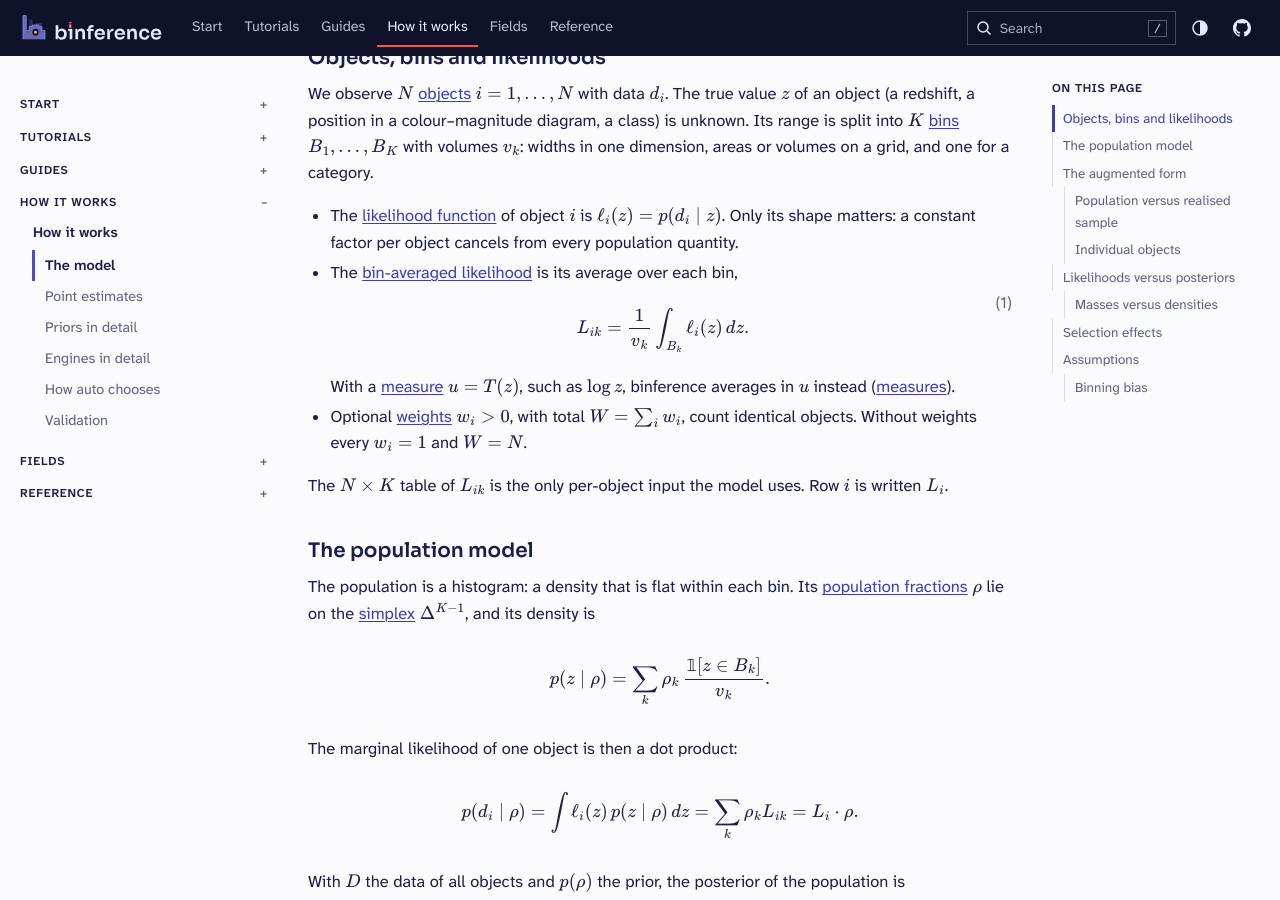
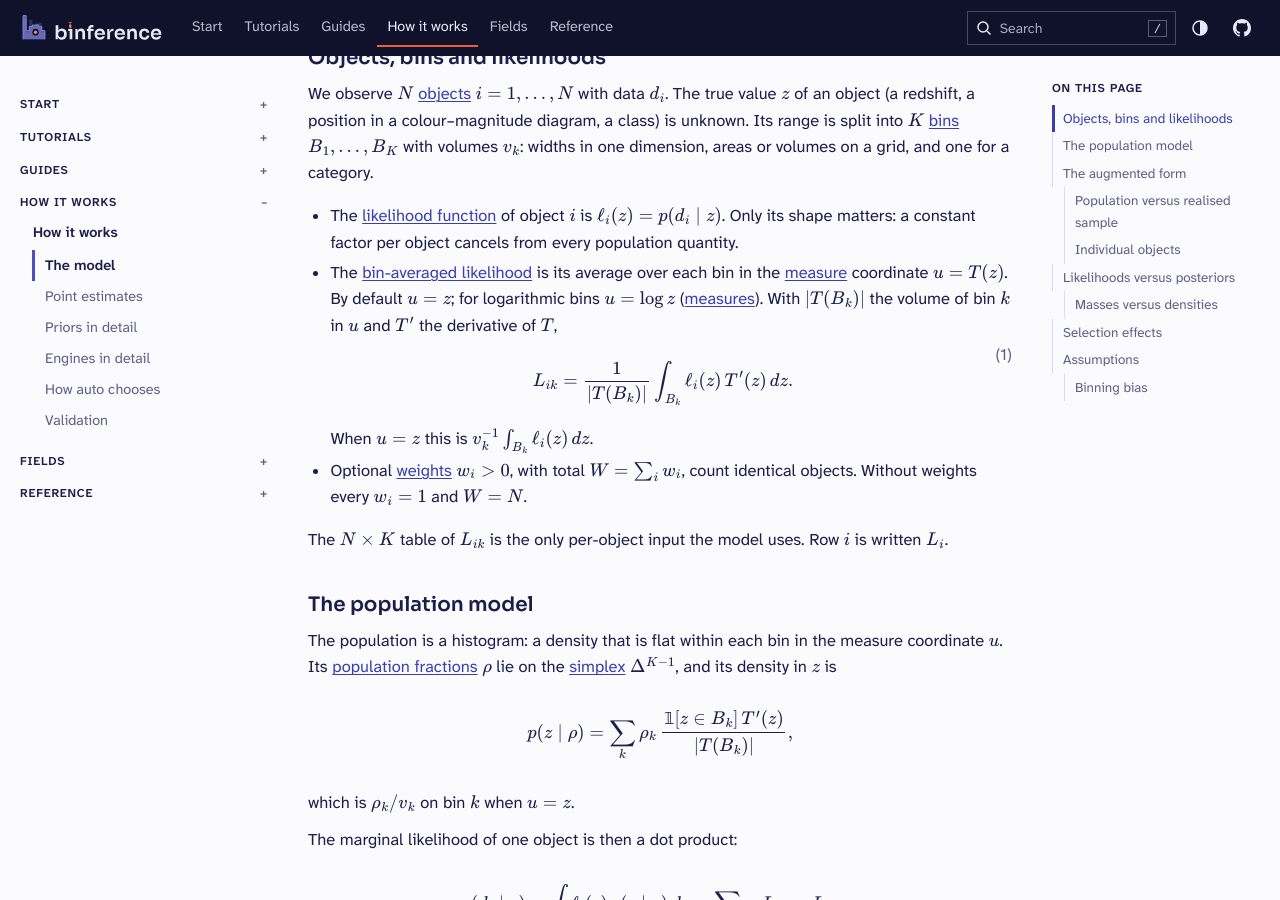
Before and after one commit to joshspeagle/binference, a Sphinx documentation site: the page built from docs/how-it-works/model.md, in a window 1280 px wide and 900 px high, scrolled down 406 px. Built offline with Sphinx 7.4.7, drawn with Linux system fonts in a browser that asks for light colours; cross-references to code outside the pages are shown as plain code.

Commit message:
Fix the How it works review findings on the KKT gap, auto and measures
Co-Authored-By: Claude Opus 5.5 <noreply@anthropic.com>
Claude-Session: https://claude.ai/code/session_01De68Qguk82R9FGTNQYmYnz

```diff
--- a/docs/how-it-works/model.md
+++ b/docs/how-it-works/model.md
@@ -19,14 +19,16 @@ $v_k$: widths in one dimension, areas or volumes on a grid, and one for a catego
 
 - The {term}`likelihood function` of object $i$ is $\ell_i(z)=p(d_i\mid z)$. Only its
   shape matters: a constant factor per object cancels from every population quantity.
-- The {term}`bin-averaged likelihood` is its average over each bin,
+- The {term}`bin-averaged likelihood` is its average over each bin in the
+  {term}`measure` coordinate $u=T(z)$. By default $u=z$; for logarithmic bins
+  $u=\log z$ ([measures](../guides/inputs.md#measures-flat-in-which-coordinate)). With
+  $|T(B_k)|$ the volume of bin $k$ in $u$ and $T'$ the derivative of $T$,
 
   $$
-  L_{ik}=\frac{1}{v_k}\int_{B_k}\ell_i(z)\,dz .
+  L_{ik}=\frac{1}{|T(B_k)|}\int_{B_k}\ell_i(z)\,T'(z)\,dz .
   $$ (eq-L)
 
-  With a {term}`measure` $u=T(z)$, such as $\log z$, binference averages in $u$
-  instead ([measures](../guides/inputs.md#measures-flat-in-which-coordinate)).
+  When $u=z$ this is $v_k^{-1}\int_{B_k}\ell_i(z)\,dz$.
 - Optional {term}`weights` $w_i>0$, with total $W=\sum_iw_i$, count identical objects.
   Without weights every $w_i=1$ and $W=N$.
 
@@ -35,13 +37,15 @@ is written $L_i$.
 
 ## The population model
 
-The population is a histogram: a density that is flat within each bin. Its
-{term}`population fractions <population fractions>` $\rho$ lie on the
-{term}`simplex` $\Delta^{K-1}$, and its density is
+The population is a histogram: a density that is flat within each bin in the measure
+coordinate $u$. Its {term}`population fractions <population fractions>` $\rho$ lie on
+the {term}`simplex` $\Delta^{K-1}$, and its density in $z$ is
 
 $$
-p(z\mid\rho)=\sum_k\rho_k\,\frac{\mathbb 1[z\in B_k]}{v_k}.
+p(z\mid\rho)=\sum_k\rho_k\,\frac{\mathbb 1[z\in B_k]\,T'(z)}{|T(B_k)|},
 $$
+
+which is $\rho_k/v_k$ on bin $k$ when $u=z$.
 
 The marginal likelihood of one object is then a dot product:
 
```
Also changed, not shown: docs/how-it-works/auto.md (+14 -6 lines), docs/how-it-works/engines.md (+7 -5 lines), docs/how-it-works/point-estimates.md (+12 -4 lines), docs/reference/notation.md (+2 -2 lines).
